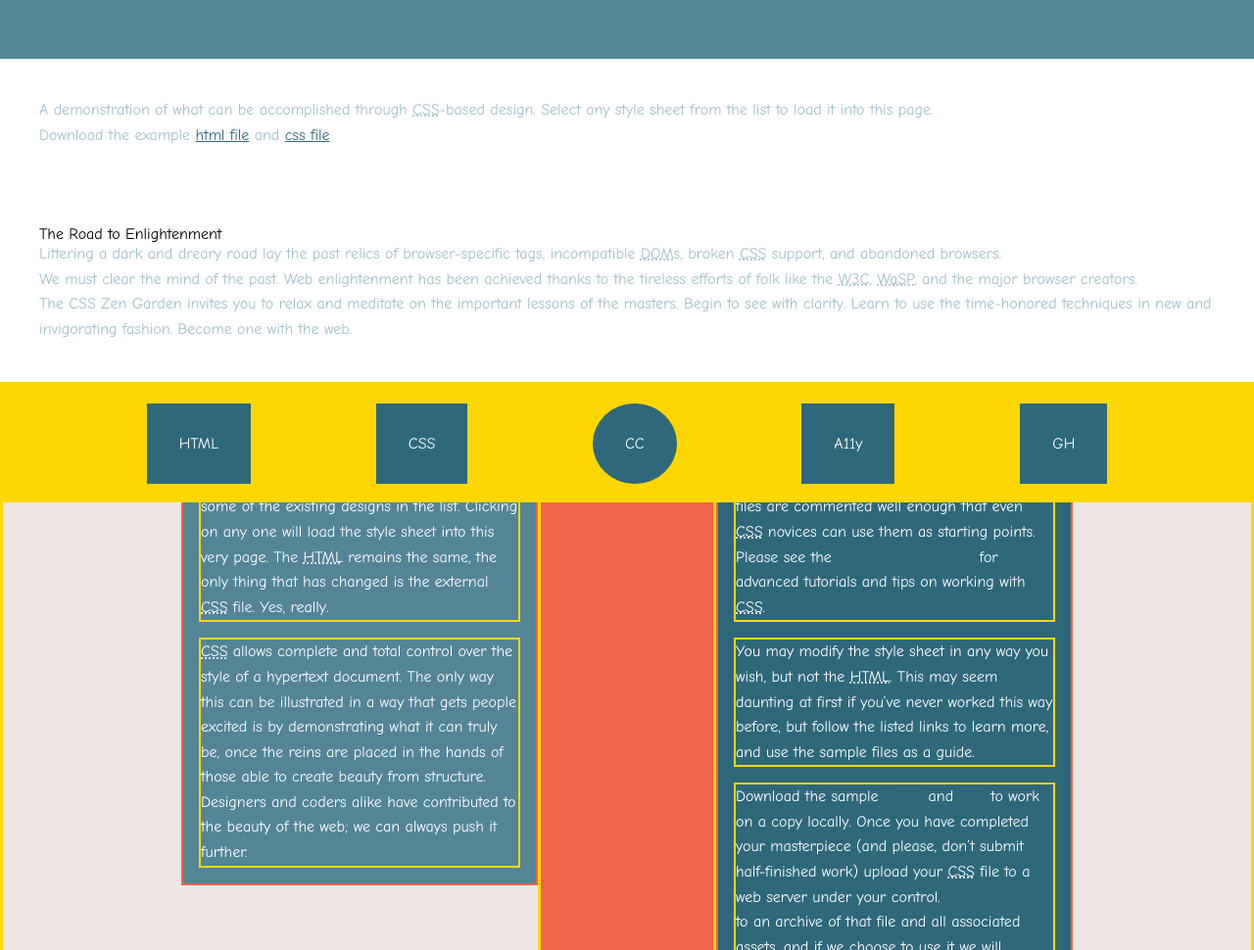
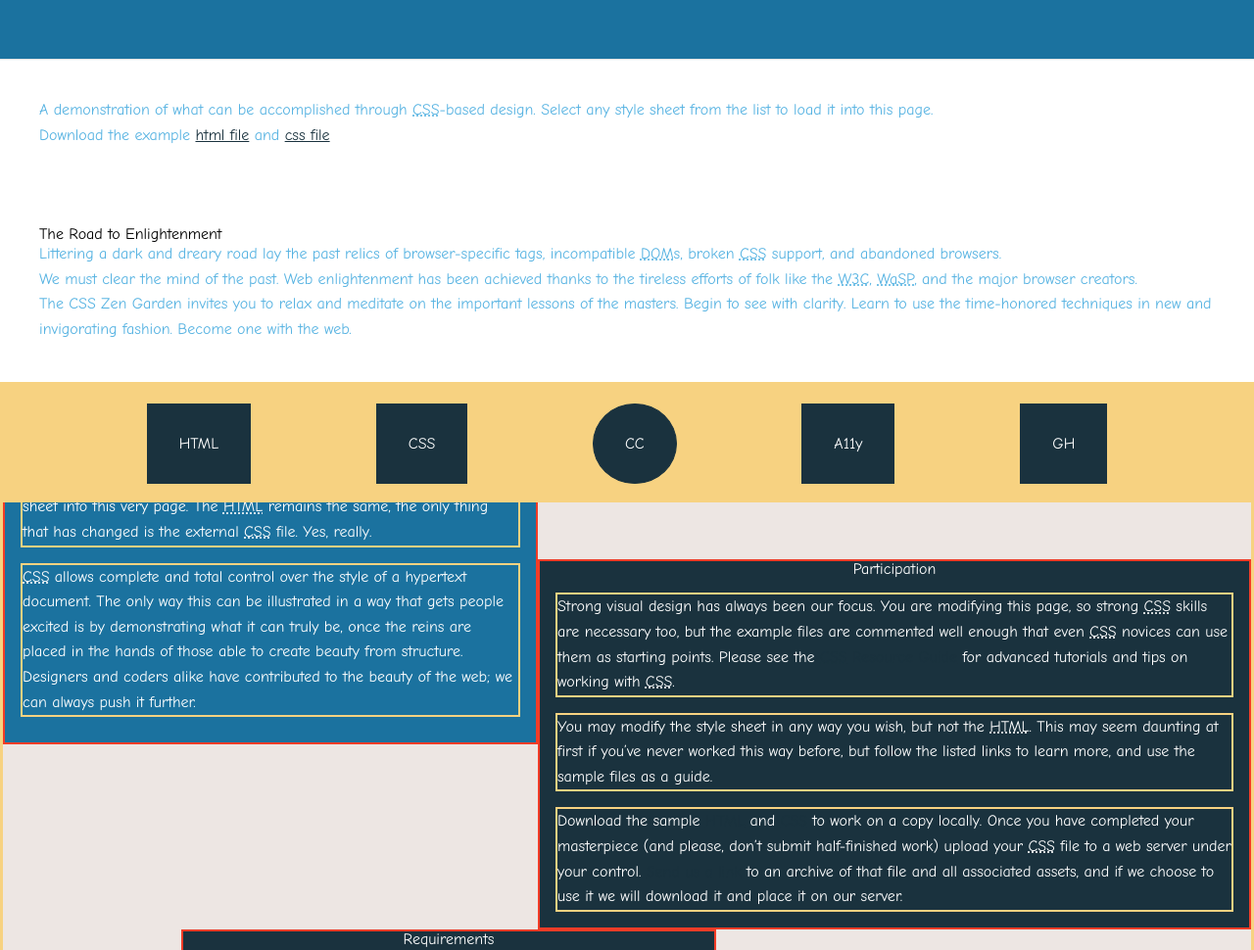
Before and after one commit to Dnozol/ZenGarden, a website: page src/index.html in a window 1280 px wide. Shown: the part 740-1710 px from the top of the page at 98% size. Drawn offline with nearby package versions, Linux system fonts and the light colour scheme; files that its build step writes are made by us from their sources.

Commit message:
changes to layout and color

```diff
--- a/src/partials/_colors.scss
+++ b/src/partials/_colors.scss
@@ -5,9 +5,10 @@
 
 ********************/
 
-$darkblue: #2F687B; // dark blue
-$lightblue: #538597; // light blue
+$darkblue: #1a323e; // dark blue
+$lightblue: #1b729f; // light blue
 $white: white;   // white
-$red: #F06449; // red
+$red: #f23c27; // red
 $platinum: #ede6e3; // platinum
-$gold: gold;
+$darkred: #902724;
+$gold: #f7d281;
--- a/src/partials/_layout.scss
+++ b/src/partials/_layout.scss
@@ -61,12 +61,12 @@ $L: 1600px;
   width: 100%;
   display: grid;
   grid-template-columns: 1fr 1fr 1fr 1fr 1fr 1fr 1fr;
-  grid-template-areas: ". expl expl . part part . "
-                       ". expl expl . part part . "
-                       ". . . . part part . "
-                       ". reqs reqs . . . ."
-                       ". reqs reqs . bene bene ."
-                       ". reqs reqs . . . ."
+  grid-template-areas: "expl expl expl . . . . "
+                       "expl expl expl part part part part "
+                       ". . . part part part part "
+                       ". reqs reqs reqs . . ."
+                       ". reqs reqs reqs . bene bene"
+                       ". reqs reqs reqs . . ."
                        "foot foot foot foot foot foot foot";
 
   border: 3px solid $gold;
@@ -149,18 +149,6 @@ footer {
   padding: 1.5%;
 }
 
-.explanation::before {
-  content: 'Animation Here';
-  position: absolute;
-  display: block;
-  height: 128%;
-  width: 14.2%;
-  left: 42.9%;
-  background-color: $red;
-  border: 3px solid $gold;
-}
-
-
 //Colors
 footer a{
   margin-top: auto;
```
